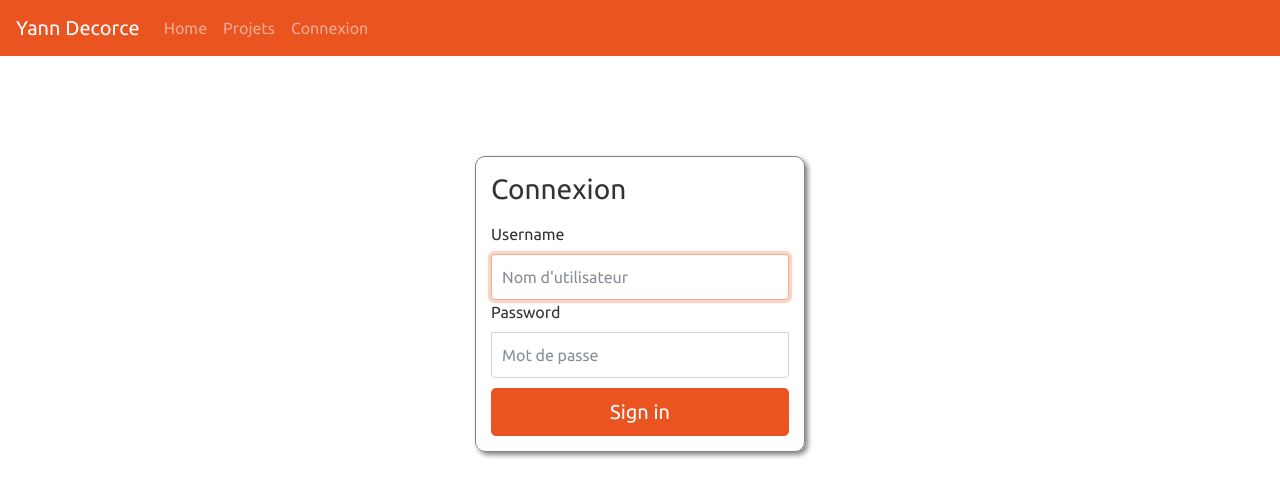
After one commit to YDECORCE/Portfolio_symfony, a Symfony app: template templates/security/login.html.twig in a window 1280 px wide. The commit adds this page. Shown: the top 497 px of the page. Run offline with Twig, Linux system fonts and the light colour scheme; the template is opened without the code that fills it, so the values that code supplies are empty; some libraries are stand-ins or nearby versions.

Commit message:
before change branch

```diff
--- a/src/Controller/ProjectController.php
+++ b/src/Controller/ProjectController.php
@@ -24,8 +24,8 @@ class ProjectController extends AbstractController
         ]);
     }
     /**
-     * @Route("/project/new", name="new_project")
-     * @Route("/project/{id}/edit", name="edit_project")
+     * @Route("/CRUD/project/new", name="new_project")
+     * @Route("/CRUD/project/{id}/edit", name="edit_project")
      */
     public  function form(Project $project = null , Request $request){
 
--- a/templates/base.html.twig
+++ b/templates/base.html.twig
@@ -26,12 +26,20 @@
                 <li class="nav-item">
                     <a class="nav-link" href="{{ path('project')}}">Projets</a>
                 </li>
+                {% if app.user %}
                 <li class="nav-item">
                     <a class="nav-link" href="{{ path('new_project')}}">Nouveau Projet</a>
                 </li>
+                {% endif %}
+                {% if not app.user %}
                 <li class="nav-item">
-                    <a class="nav-link" href="#">About</a>
+                    <a class="nav-link" href="{{ path('security_login')}}">Connexion</a>
                 </li>
+                {% else %}
+                 <li class="nav-item">
+                    <a class="nav-link" href="{{ path('security_logout')}}">Déconnexion</a>
+                </li>
+                {% endif %}
                 {# <li class="nav-item dropdown">
                     <a class="nav-link dropdown-toggle" data-toggle="dropdown" href="#" role="button"
                         aria-haspopup="true" aria-expanded="false">Dropdown</a>
--- /dev/null
+++ b/templates/security/login.html.twig
@@ -0,0 +1,82 @@
+{% extends 'base.html.twig' %}
+
+{% block title %}Créer votre compte{% endblock %}
+
+{% block body %}
+<style>
+      .bd-placeholder-img {
+        font-size: 1.125rem;
+        text-anchor: middle;
+        -webkit-user-select: none;
+        -moz-user-select: none;
+        user-select: none;
+      }
+
+      @media (min-width: 768px) {
+        .bd-placeholder-img-lg {
+          font-size: 3.5rem;
+        }
+      }
+
+.form-signin {
+  width: 100%;
+  max-width: 330px;
+  padding: 15px;
+  margin-top: 100px;
+  margin-right: auto;
+  margin-left: auto;
+  -webkit-box-shadow: 3px 3px 5px 0px rgba(138,134,138,1);
+-moz-box-shadow: 3px 3px 5px 0px rgba(138,134,138,1);
+box-shadow: 3px 3px 5px 0px rgba(138,134,138,1);
+border-radius: 10px 10px 10px 10px;
+-moz-border-radius: 10px 10px 10px 10px;
+-webkit-border-radius: 10px 10px 10px 10px;
+border: 1px solid #858085;
+
+
+}
+.form-signin .checkbox {
+  font-weight: 400;
+}
+.form-signin .form-control {
+  position: relative;
+  box-sizing: border-box;
+  height: auto;
+  padding: 10px;
+  font-size: 16px;
+}
+.form-signin .form-control:focus {
+  z-index: 2;
+}
+.form-signin input[type="email"] {
+  margin-bottom: -1px;
+  border-bottom-right-radius: 0;
+  border-bottom-left-radius: 0;
+}
+.form-signin input[type="password"] {
+  margin-bottom: 10px;
+  border-top-left-radius: 0;
+  border-top-right-radius: 0;
+}
+    </style>
+
+    <main class="form-signin">
+  <form action="{{ path('security_login') }}" method="post">
+    {# <img class="mb-4" src="/docs/5.0/assets/brand/bootstrap-logo.svg" alt="" width="72" height="57"> #}
+    <h1 class="h3 mb-3 fw-normal">Connexion</h1>
+    <label for="inputEmail" class="visually-hidden">Username</label>
+    <input type="text" name="_username" class="form-control" placeholder="Nom d'utilisateur" required autofocus>
+    <label for="inputPassword" class="visually-hidden">Password</label>
+    <input type="password" name="_password" class="form-control" placeholder="Mot de passe" required>
+    {# <div class="checkbox mb-3">
+      <label>
+        <input type="checkbox" value="remember-me"> Remember me
+      </label>
+    </div> #}
+    <button class="w-100 btn btn-lg btn-primary" type="submit">Sign in</button>
+
+  </form>
+</main>
+
+
+{% endblock %}
```
Also changed, not shown: migrations/Version20210122122658.php (added, +33 -0 lines), src/Controller/SecurityController.php (+18 -2 lines), src/Entity/Admin.php (+23 -2 lines), 1 other file.
